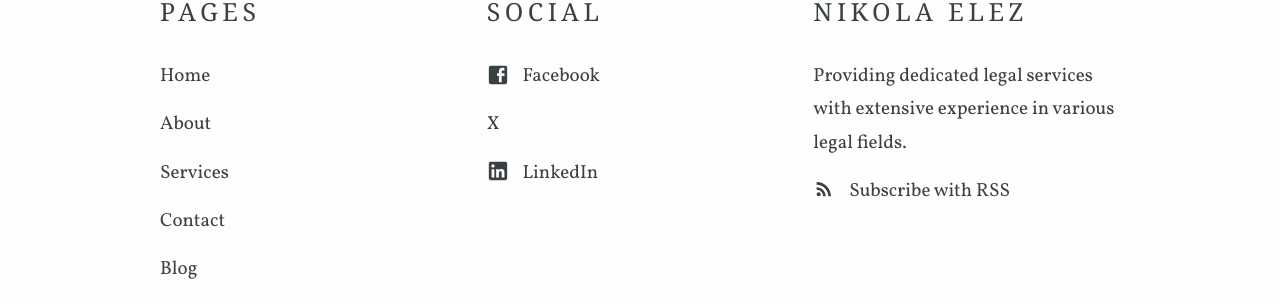
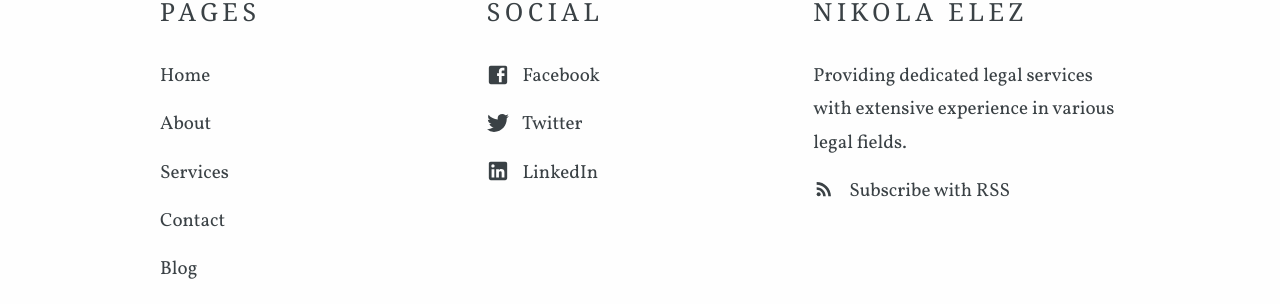
Before and after one commit to cryptonikki/cryptonikki.github.io, a Jekyll site: the page built from index.html, in a window 1280 px wide. Shown: the part 1872-2176 px from the top of the page. Built offline with Jekyll 4.4.1, drawn with Linux system fonts in a browser that asks for light colours; nearby versions of some CDN libraries; some web fonts are replaced.

Commit message:
updating footer to fix twitter icon

```diff
--- a/_data/footer.yml
+++ b/_data/footer.yml
@@ -16,9 +16,9 @@
       link: https://sr-rs.facebook.com/nikola.elez.16
       social_icon: Facebook
       new_window: true
-    - name: X
+    - name: Twitter
       link: https://x.com/Crypto_Niki
-      social_icon: X
+      social_icon: Twitter
       new_window: true
     - name: LinkedIn
       link: https://www.linkedin.com/in/nikola-elez-398bb5217/
```
